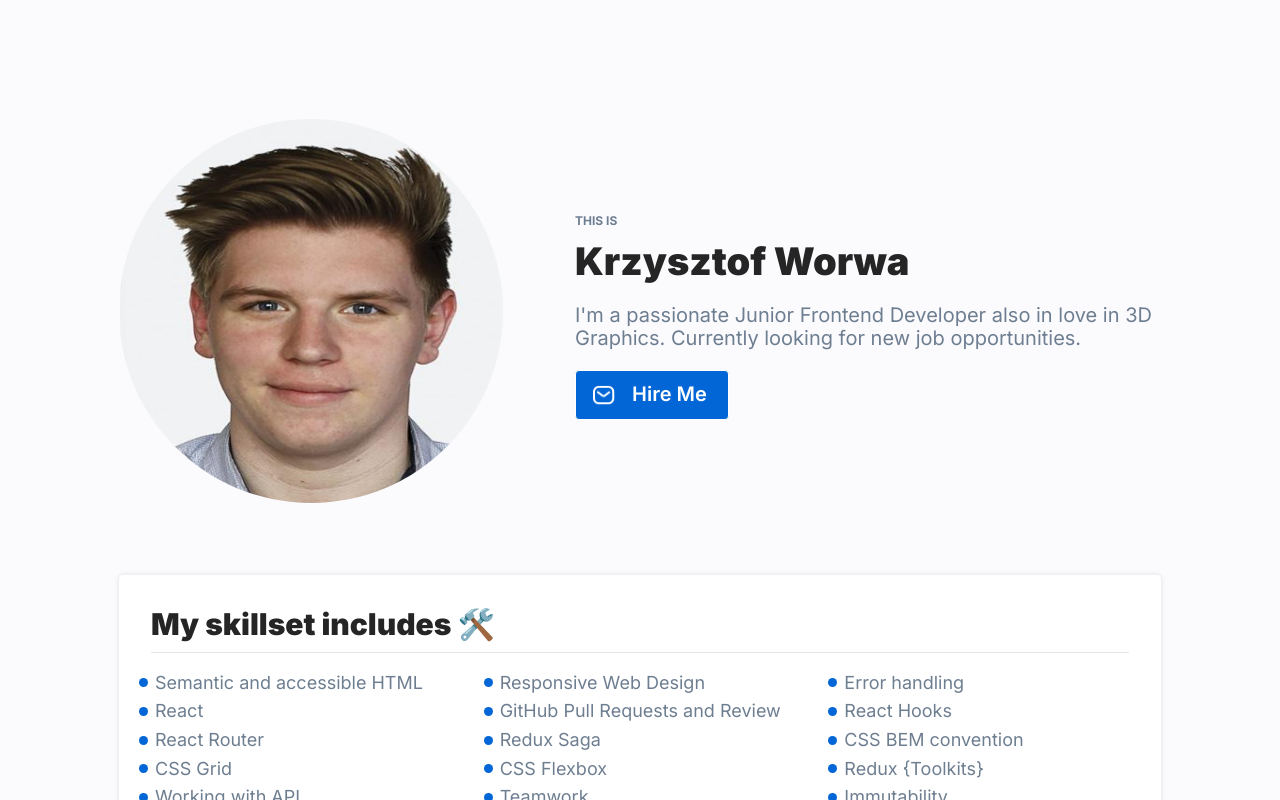
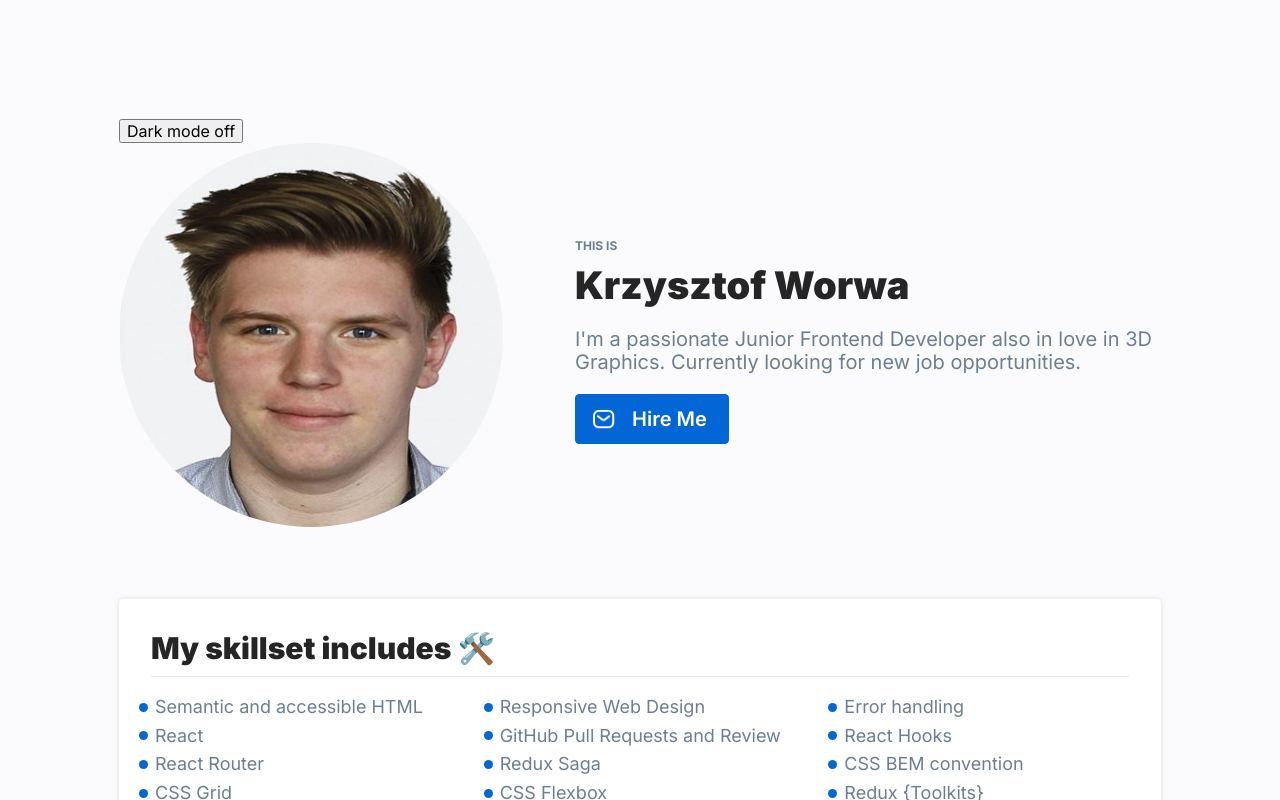
Before and after one commit to KrzysiekWorwa/personal-homepage, a React (Create React App) app: page / in a window 1280 px wide. Shown: the top 800 px of the page. Built offline with nearby package versions, Linux system fonts and the light colour scheme.

Commit message:
adding ThemeSwitch component, configureStore

```diff
--- a/src/App.js
+++ b/src/App.js
@@ -1,20 +1,26 @@
-import { ThemeProvider } from "styled-components";
-import { themeLight } from "./theme";
 import { GlobalStyle } from "./GlobalStyle";
 import { Container } from "./components/Container";
 import HeaderTile from "./components/HeaderTile/index";
 import Tile from "./components/Tile";
 import List from "./components/Tile/List";
 import { nextSkills, skills } from "./components/Tile/List/skillsData";
+import ThemeSwitch from "./common/ThemeSwitch";
+import { useSelector } from "react-redux";
+import { selectIsDarkTheme } from "./common/themeSlice";
+import { themeDark, themeLight } from "./theme"
+import { ThemeProvider } from "styled-components";
 
 function App() {
+
+  const isDarkTheme = useSelector(selectIsDarkTheme);
   return (
-    <ThemeProvider theme={themeLight}>
+    <ThemeProvider theme={isDarkTheme ? themeDark : themeLight}>
       <GlobalStyle />
       <Container>
+        <ThemeSwitch />
         <HeaderTile />
-        <Tile title="My skillset includes 🛠️" body={<List skills={skills}/>}/>
-        <Tile  title="What I want to learn next 🚀" body={<List skills={nextSkills}/>}/>
+        <Tile title="My skillset includes 🛠️" body={<List skills={skills} />} />
+        <Tile title="What I want to learn next 🚀" body={<List skills={nextSkills} />} />
       </Container>
     </ThemeProvider>
   );
--- a/src/Components/HeaderTile/styled.js
+++ b/src/Components/HeaderTile/styled.js
@@ -58,6 +58,7 @@ color: white;
 font-size: 20px;
 font-weight: 600;
 border: 1px solid;
+border-color: ${({ theme }) => theme.colors.buttonLink.buttonBackground};
 border-radius: 4px;
 padding: 12px 16px;
 display: flex;
--- a/src/GlobalStyle.js
+++ b/src/GlobalStyle.js
@@ -14,6 +14,7 @@ export const GlobalStyle = createGlobalStyle`
         font-family: "Inter", sans-serif;
         padding: 119px;
         color: ${({ theme }) => theme.colors.body.text};
+        transition: background 0.3s;
 
         @media (max-width: ${({ theme }) => theme.breakpoints.mobileMax}px) {
             padding: 21px;
--- /dev/null
+++ b/src/common/ThemeSwitch/index.js
@@ -0,0 +1,14 @@
+import { useSelector, useDispatch } from "react-redux";
+import { selectIsDarkTheme, toggleTheme } from "../themeSlice";
+
+const ThemeSwitch = () => {
+
+    const isDarkTheme = useSelector(selectIsDarkTheme);
+    const dispatch = useDispatch();
+
+    return (
+        <button onClick={() => dispatch(toggleTheme())}>Dark mode {isDarkTheme ? "on" : "off"}</button>
+    );
+};
+
+export default ThemeSwitch;
--- a/src/index.js
+++ b/src/index.js
@@ -2,11 +2,15 @@ import React from 'react';
 import ReactDOM from 'react-dom/client';
 import App from './App';
 import reportWebVitals from './reportWebVitals';
+import store from './store';
+import { Provider } from 'react-redux';
 
 const root = ReactDOM.createRoot(document.getElementById('root'));
 root.render(
   <React.StrictMode>
-    <App />
+    <Provider store={store}>
+      <App />
+    </Provider>
   </React.StrictMode>
 );
 
--- /dev/null
+++ b/src/store.js
@@ -0,0 +1,12 @@
+import { configureStore } from "@reduxjs/toolkit";
+
+import themeReducer from "./common/themeSlice";
+
+
+export const store = configureStore({
+    reducer: {
+        theme: themeReducer,
+    },
+});
+
+export default store;
```
Also changed, not shown: src/common/ThemeSwitch/styled.js (added).
